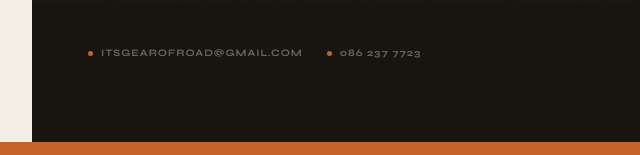
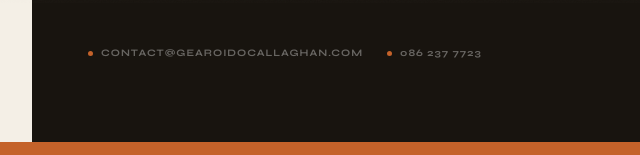
Before and after one commit to gearoidoc/gearoidoc.github.io, a plain HTML site: page index.html in a window 1280 px wide. Shown: the part 797-952 px from the top of the page, 640-1280 px from the left. Drawn offline with Linux system fonts and the light colour scheme.

Commit message:
Update index.html

```diff
--- a/index.html
+++ b/index.html
@@ -943,7 +943,7 @@
       </div>
     </div>
     <div class="hero-right-footer">
-      <a class="contact-chip" href="mailto:itsgearofroad@gmail.com">itsgearofroad@gmail.com</a>
+      <a class="contact-chip" href="mailto:contact@gearoidocallaghan.com">contact@gearoidocallaghan.com</a>
       <a class="contact-chip" href="tel:0862377723">086 237 7723</a>
     </div>
   </div>
@@ -1318,14 +1318,14 @@
         <p class="contact-blurb">
           I'm actively exploring CSM, L&D, and eCommerce consulting roles — in Cork and remotely across Ireland and Europe. If you think there's a fit, or just want to have a conversation, reach out.
         </p>
-        <a class="btn btn-filled" href="mailto:itsgearofroad@gmail.com">Send a Message</a>
+        <a class="btn btn-filled" href="mailto:contact@gearoidocallaghan.com">Send a Message</a>
       </div>
       <div class="contact-right reveal">
-        <a class="contact-row" href="mailto:itsgearofroad@gmail.com">
+        <a class="contact-row" href="mailto:contact@gearoidocallaghan.com">
           <div class="contact-row-icon">✉</div>
           <div class="contact-row-body">
             <div class="contact-row-label">Email</div>
-            <div class="contact-row-value">itsgearofroad@gmail.com</div>
+            <div class="contact-row-value">contact@gearoidocallaghan.com</div>
           </div>
           <span class="contact-row-arrow">→</span>
         </a>
```
